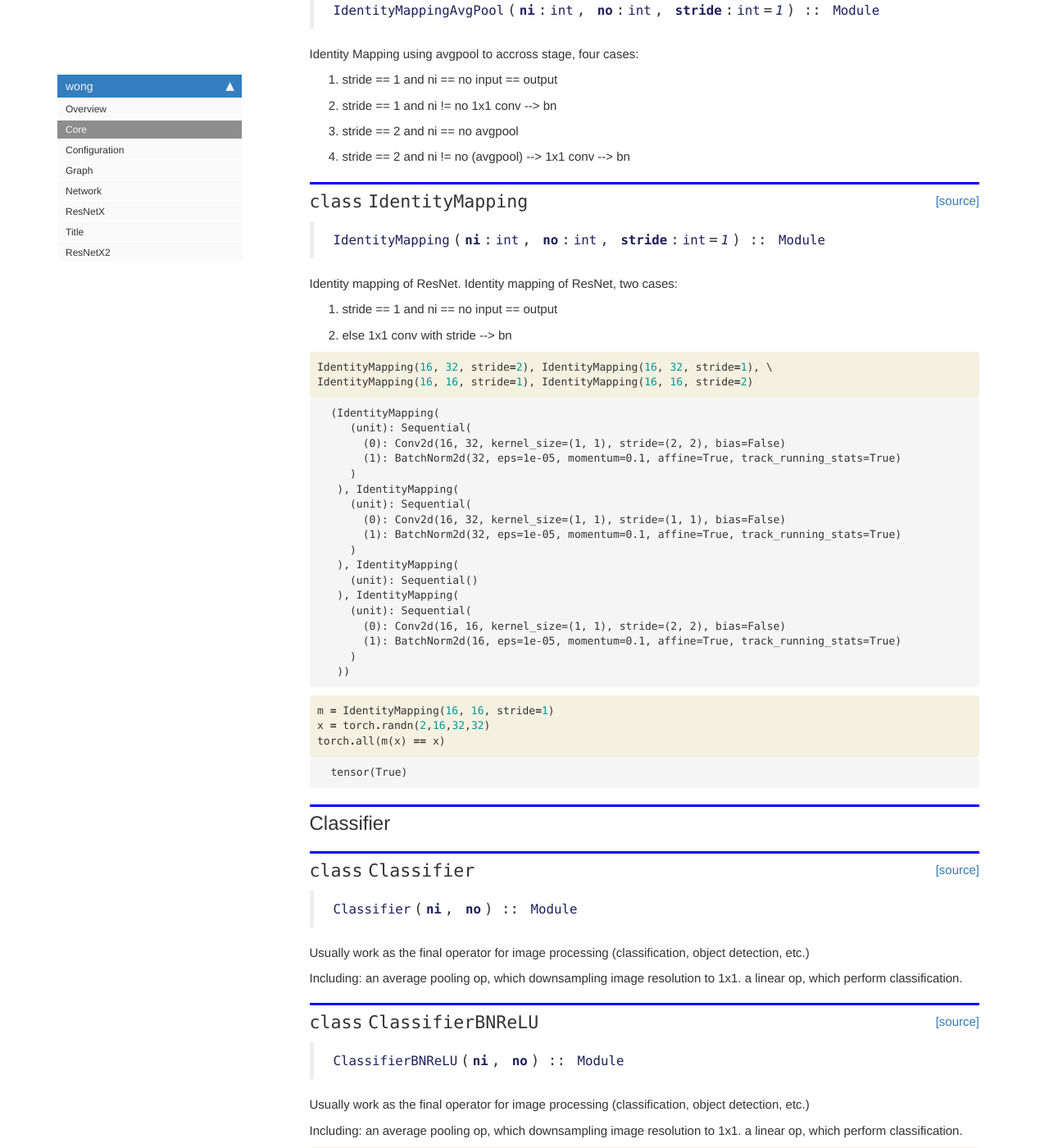
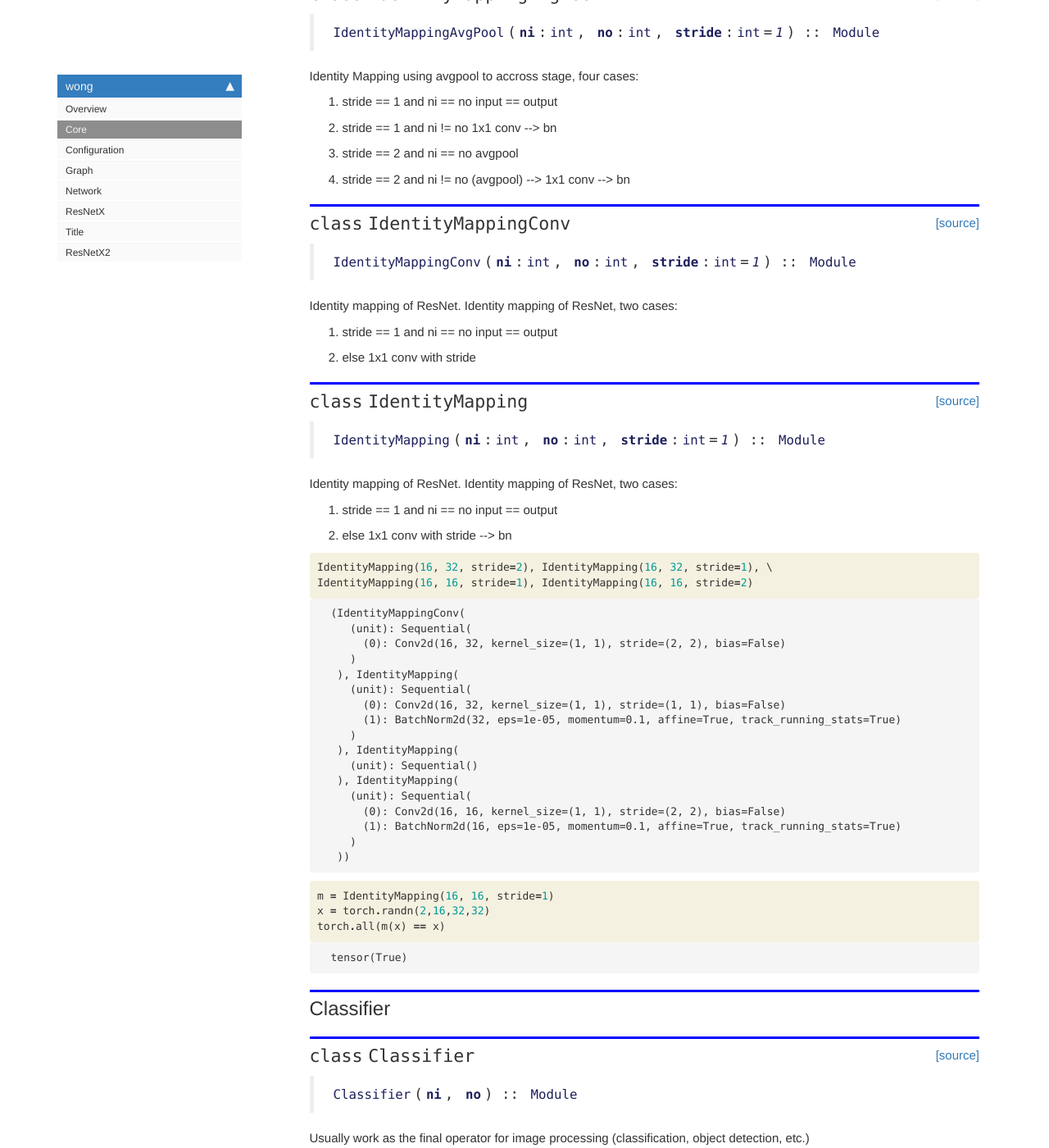
Before and after one commit to keepsimpler/wong, a Jekyll site: the page built from docs/core.html, in a window 1280 px wide and 1400 px high, scrolled down 6097 px. Shown: the whole window at 82% size. Built offline with Jekyll 4.4.1, drawn with Linux system fonts in a browser that asks for light colours; nearby versions of some CDN libraries; comment, search, counter and statistics services are not loaded; some of the changed text lies outside the part shown.

Commit message:
add a new identity mapping

```diff
--- a/docs/core.html
+++ b/docs/core.html
@@ -744,7 +744,38 @@ avgpool</li>
 
 
 <div class="output_markdown rendered_html output_subarea ">
-<h2 id="IdentityMapping" class="doc_header"><code>class</code> <code>IdentityMapping</code><a href="https://github.com/keepsimpler/wong/tree/master/wong/core.py#L232" class="source_link" style="float:right">[source]</a></h2><blockquote><p><code>IdentityMapping</code>(<strong><code>ni</code></strong>:<code>int</code>, <strong><code>no</code></strong>:<code>int</code>, <strong><code>stride</code></strong>:<code>int</code>=<em><code>1</code></em>) :: <code>Module</code></p>
+<h2 id="IdentityMappingConv" class="doc_header"><code>class</code> <code>IdentityMappingConv</code><a href="https://github.com/keepsimpler/wong/tree/master/wong/core.py#L232" class="source_link" style="float:right">[source]</a></h2><blockquote><p><code>IdentityMappingConv</code>(<strong><code>ni</code></strong>:<code>int</code>, <strong><code>no</code></strong>:<code>int</code>, <strong><code>stride</code></strong>:<code>int</code>=<em><code>1</code></em>) :: <code>Module</code></p>
+</blockquote>
+<p>Identity mapping of ResNet.
+Identity mapping of ResNet, two cases:</p>
+<ol>
+<li>stride == 1 and ni == no
+input == output</li>
+<li>else
+1x1 conv with stride</li>
+</ol>
+
+</div>
+
+</div>
+
+</div>
+</div>
+
+</div>
+<div class="cell border-box-sizing code_cell rendered">
+
+</div>
+<div class="cell border-box-sizing code_cell rendered">
+
+<div class="output_wrapper">
+<div class="output">
+
+<div class="output_area">
+
+
+<div class="output_markdown rendered_html output_subarea ">
+<h2 id="IdentityMapping" class="doc_header"><code>class</code> <code>IdentityMapping</code><a href="https://github.com/keepsimpler/wong/tree/master/wong/core.py#L253" class="source_link" style="float:right">[source]</a></h2><blockquote><p><code>IdentityMapping</code>(<strong><code>ni</code></strong>:<code>int</code>, <strong><code>no</code></strong>:<code>int</code>, <strong><code>stride</code></strong>:<code>int</code>=<em><code>1</code></em>) :: <code>Module</code></p>
 </blockquote>
 <p>Identity mapping of ResNet.
 Identity mapping of ResNet, two cases:</p>
@@ -784,10 +815,9 @@ input == output</li>
 
 
 <div class="output_text output_subarea output_execute_result">
-<pre>(IdentityMapping(
+<pre>(IdentityMappingConv(
    (unit): Sequential(
      (0): Conv2d(16, 32, kernel_size=(1, 1), stride=(2, 2), bias=False)
-     (1): BatchNorm2d(32, eps=1e-05, momentum=0.1, affine=True, track_running_stats=True)
    )
  ), IdentityMapping(
    (unit): Sequential(
@@ -859,7 +889,7 @@ input == output</li>
 
 
 <div class="output_markdown rendered_html output_subarea ">
-<h2 id="Classifier" class="doc_header"><code>class</code> <code>Classifier</code><a href="https://github.com/keepsimpler/wong/tree/master/wong/core.py#L253" class="source_link" style="float:right">[source]</a></h2><blockquote><p><code>Classifier</code>(<strong><code>ni</code></strong>, <strong><code>no</code></strong>) :: <code>Module</code></p>
+<h2 id="Classifier" class="doc_header"><code>class</code> <code>Classifier</code><a href="https://github.com/keepsimpler/wong/tree/master/wong/core.py#L274" class="source_link" style="float:right">[source]</a></h2><blockquote><p><code>Classifier</code>(<strong><code>ni</code></strong>, <strong><code>no</code></strong>) :: <code>Module</code></p>
 </blockquote>
 <p>Usually work as the final operator for image processing (classification, object detection, etc.)</p>
 <p>Including:
@@ -886,7 +916,7 @@ a linear op, which perform classification.</p>
 
 
 <div class="output_markdown rendered_html output_subarea ">
-<h2 id="ClassifierBNReLU" class="doc_header"><code>class</code> <code>ClassifierBNReLU</code><a href="https://github.com/keepsimpler/wong/tree/master/wong/core.py#L273" class="source_link" style="float:right">[source]</a></h2><blockquote><p><code>ClassifierBNReLU</code>(<strong><code>ni</code></strong>, <strong><code>no</code></strong>) :: <code>Module</code></p>
+<h2 id="ClassifierBNReLU" class="doc_header"><code>class</code> <code>ClassifierBNReLU</code><a href="https://github.com/keepsimpler/wong/tree/master/wong/core.py#L294" class="source_link" style="float:right">[source]</a></h2><blockquote><p><code>ClassifierBNReLU</code>(<strong><code>ni</code></strong>, <strong><code>no</code></strong>) :: <code>Module</code></p>
 </blockquote>
 <p>Usually work as the final operator for image processing (classification, object detection, etc.)</p>
 <p>Including:
@@ -950,7 +980,7 @@ a linear op, which perform classification.</p>
 
 
 <div class="output_markdown rendered_html output_subarea ">
-<h4 id="init_cnn" class="doc_header"><code>init_cnn</code><a href="https://github.com/keepsimpler/wong/tree/master/wong/core.py#L297" class="source_link" style="float:right">[source]</a></h4><blockquote><p><code>init_cnn</code>(<strong><code>m</code></strong>)</p>
+<h4 id="init_cnn" class="doc_header"><code>init_cnn</code><a href="https://github.com/keepsimpler/wong/tree/master/wong/core.py#L318" class="source_link" style="float:right">[source]</a></h4><blockquote><p><code>init_cnn</code>(<strong><code>m</code></strong>)</p>
 </blockquote>
 <p>copy from <a href="https://github.com/fastai/fastai/blob/master/fastai/vision/models/xresnet.py">https://github.com/fastai/fastai/blob/master/fastai/vision/models/xresnet.py</a></p>
 
@@ -974,7 +1004,7 @@ a linear op, which perform classification.</p>
 
 
 <div class="output_markdown rendered_html output_subarea ">
-<h4 id="num_params" class="doc_header"><code>num_params</code><a href="https://github.com/keepsimpler/wong/tree/master/wong/core.py#L305" class="source_link" style="float:right">[source]</a></h4><blockquote><p><code>num_params</code>(<strong><code>net</code></strong>:<code>Module</code>)</p>
+<h4 id="num_params" class="doc_header"><code>num_params</code><a href="https://github.com/keepsimpler/wong/tree/master/wong/core.py#L326" class="source_link" style="float:right">[source]</a></h4><blockquote><p><code>num_params</code>(<strong><code>net</code></strong>:<code>Module</code>)</p>
 </blockquote>
 <p>Number of parameters of a neural network</p>
 
--- a/wong/_nbdev.py
+++ b/wong/_nbdev.py
@@ -25,6 +25,7 @@ index = {"ShuffleBlock": "00_core.ipynb",
          "resnet_stem_deep": "00_core.ipynb",
          "IdentityMappingMaxPool": "00_core.ipynb",
          "IdentityMappingAvgPool": "00_core.ipynb",
+         "IdentityMappingConv": "00_core.ipynb",
          "IdentityMapping": "00_core.ipynb",
          "Classifier": "00_core.ipynb",
          "ClassifierBNReLU": "00_core.ipynb",
```
Also changed, not shown: wong/core.py (+22 -1 lines), 1 other file.
